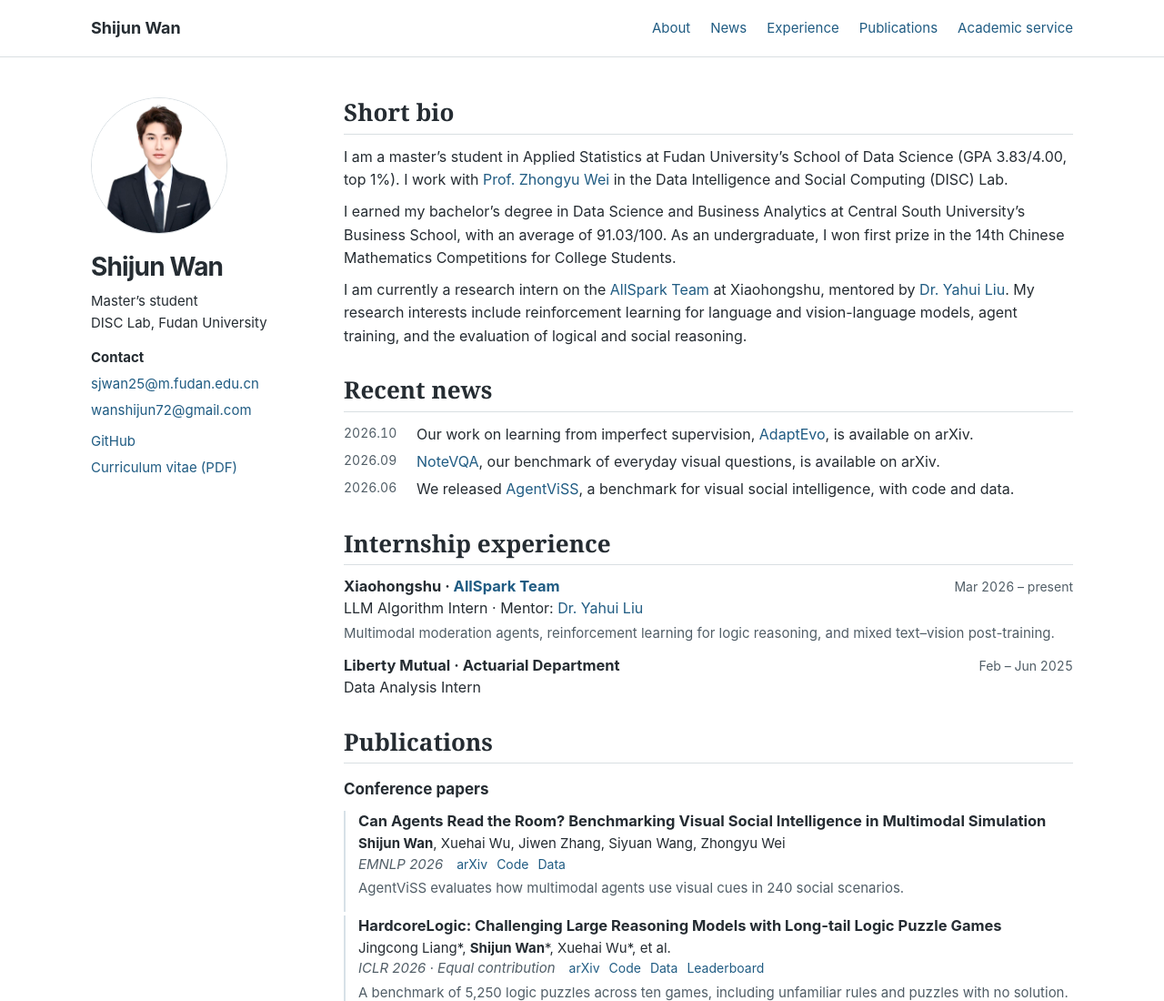
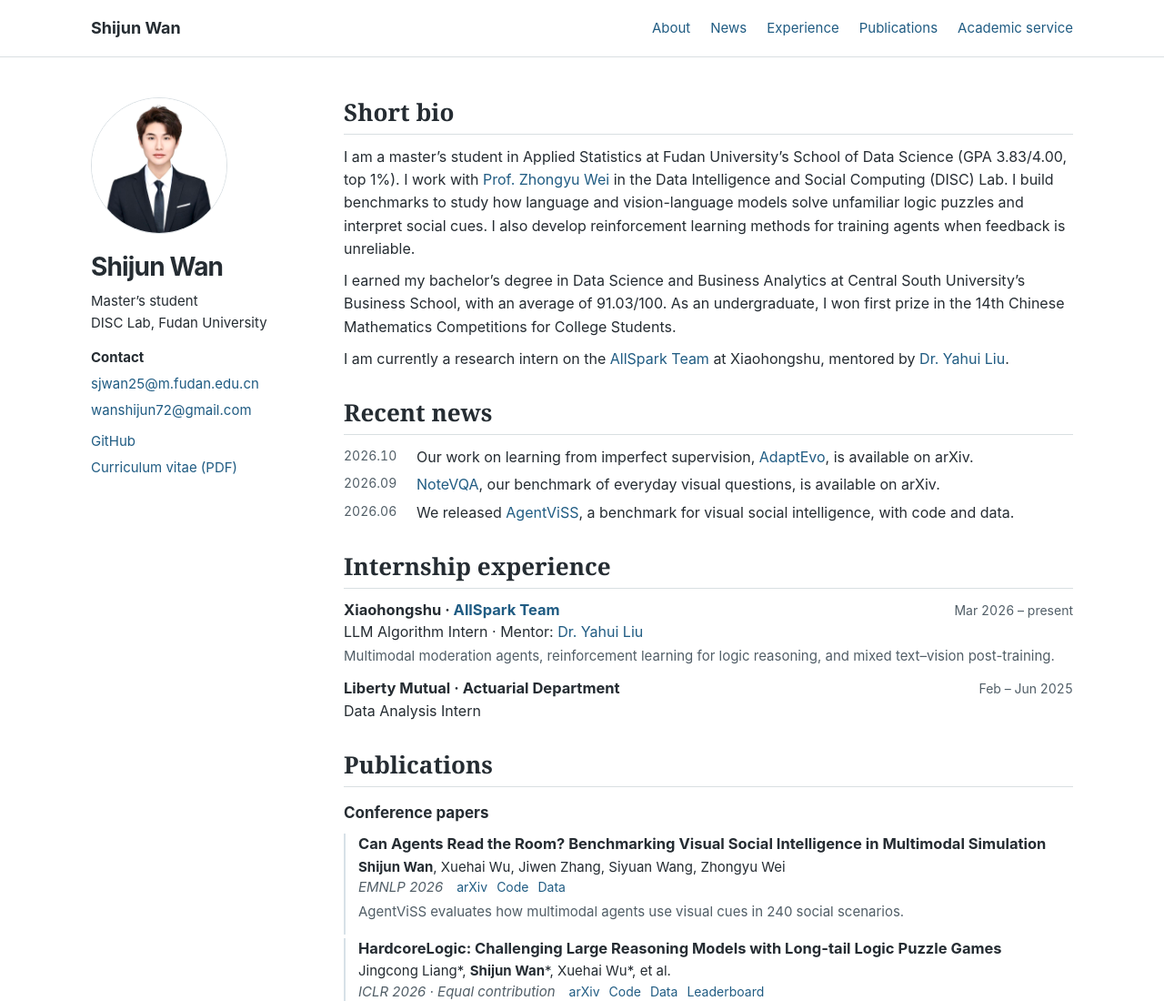
Before and after one commit to JunsWan/junswan.github.io, a plain HTML site: page index.html in a window 1280 px wide. Shown: the top 1100 px of the page at 91% size. Drawn offline with Linux system fonts and the light colour scheme.

Commit message:
Introduce research directions in the opening bio

```diff
--- a/index.html
+++ b/index.html
@@ -15,9 +15,9 @@
 <div class="side-links profile-links"><a href="https://github.com/JunsWan">GitHub</a><a href="Shijun-Wan-CV.pdf">Curriculum vitae (PDF)</a></div></div></aside>
 <main>
 <section id="about"><h2>Short bio</h2>
-<p>I am a master’s student in Applied Statistics at Fudan University’s School of Data Science (GPA 3.83/4.00, top 1%). I work with <a href="https://scholar.google.com/citations?user=AjLDxxgAAAAJ&amp;hl=en">Prof. Zhongyu Wei</a> in the Data Intelligence and Social Computing (DISC) Lab.</p>
+<p>I am a master’s student in Applied Statistics at Fudan University’s School of Data Science (GPA 3.83/4.00, top 1%). I work with <a href="https://scholar.google.com/citations?user=AjLDxxgAAAAJ&amp;hl=en">Prof. Zhongyu Wei</a> in the Data Intelligence and Social Computing (DISC) Lab. I build benchmarks to study how language and vision-language models solve unfamiliar logic puzzles and interpret social cues. I also develop reinforcement learning methods for training agents when feedback is unreliable.</p>
 <p>I earned my bachelor’s degree in Data Science and Business Analytics at Central South University’s Business School, with an average of 91.03/100. As an undergraduate, I won first prize in the 14th Chinese Mathematics Competitions for College Students.</p>
-<p>I am currently a research intern on the <a href="https://huggingface.co/AllSpark-Research">AllSpark Team</a> at Xiaohongshu, mentored by <a href="https://yhlleo.github.io/">Dr. Yahui Liu</a>. My research interests include reinforcement learning for language and vision-language models, agent training, and the evaluation of logical and social reasoning.</p>
+<p>I am currently a research intern on the <a href="https://huggingface.co/AllSpark-Research">AllSpark Team</a> at Xiaohongshu, mentored by <a href="https://yhlleo.github.io/">Dr. Yahui Liu</a>.</p>
 </section>
 <section id="news"><h2>Recent news</h2>
 <ul class="news"><li><time>2026.10</time><div>Our work on learning from imperfect supervision, <a href="https://arxiv.org/abs/2610.11354">AdaptEvo</a>, is available on arXiv.</div></li><li><time>2026.09</time><div><a href="https://arxiv.org/abs/2609.15695">NoteVQA</a>, our benchmark of everyday visual questions, is available on arXiv.</div></li><li><time>2026.06</time><div>We released <a href="https://github.com/JunsWan/AgentViSS">AgentViSS</a>, a benchmark for visual social intelligence, with code and data.</div></li></ul>
```
